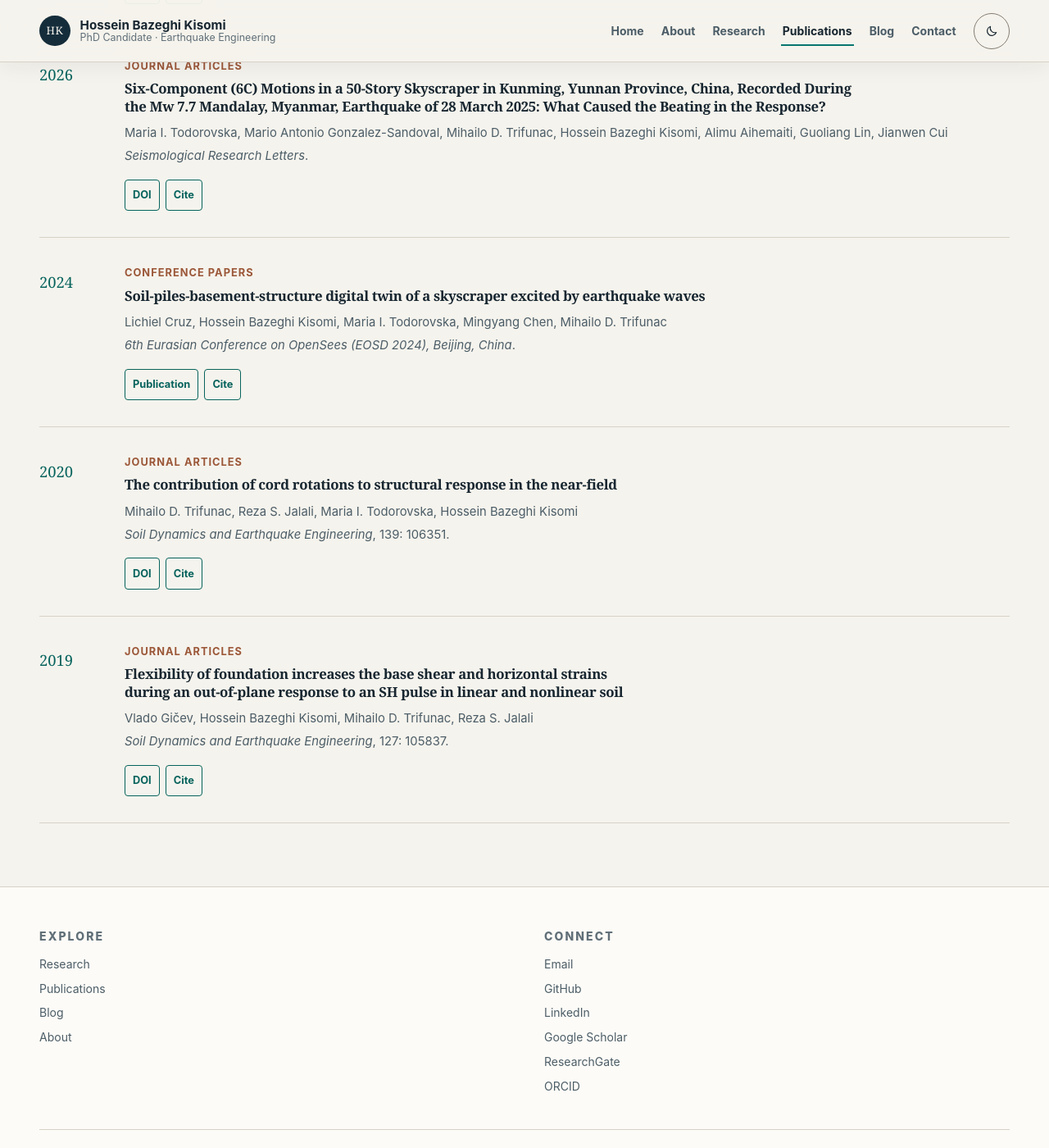
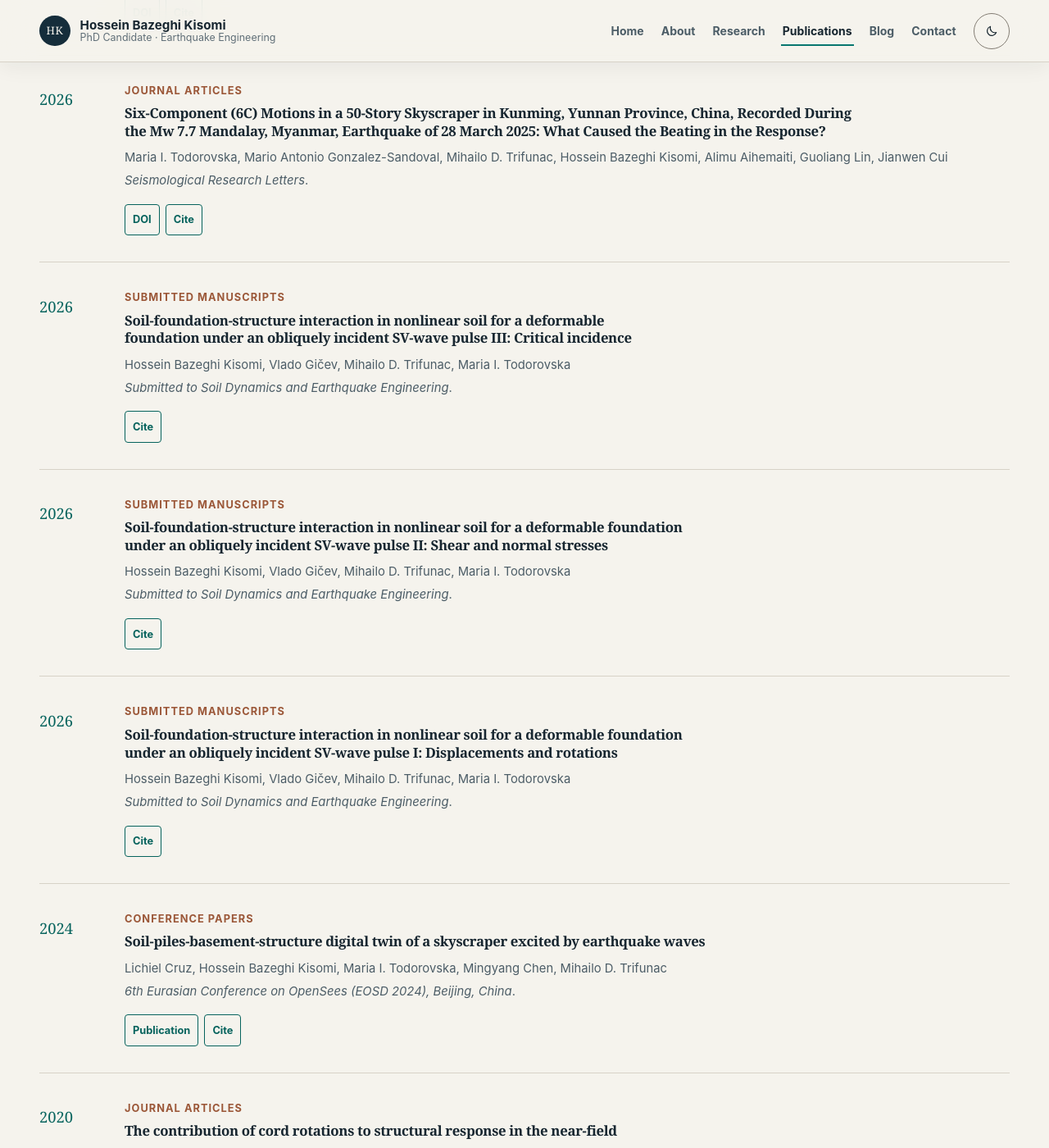
Before and after one commit to HosseinBazeghi/hosseinbazeghi.github.io, a Jekyll site: the page built from publications.md, in a window 1280 px wide and 1400 px high, scrolled down 695 px. Shown: the whole window at 82% size. Built offline with Jekyll 4.4.1, drawn with Linux system fonts in a browser that asks for light colours; some of the changed text lies outside the part shown.

Commit message:
Add submitted 2026 manuscripts

```diff
--- a/_data/publications.yml
+++ b/_data/publications.yml
@@ -1,3 +1,48 @@
+- id: bazeghi-kisomi-2026-sfsi-sv-wave-part-i
+  type: Submitted Manuscripts
+  title: "Soil-foundation-structure interaction in nonlinear soil for a deformable foundation under an obliquely incident SV-wave pulse I: Displacements and rotations"
+  authors: "Hossein Bazeghi Kisomi, Vlado Gičev, Mihailo D. Trifunac, Maria I. Todorovska"
+  venue: "Submitted to Soil Dynamics and Earthquake Engineering"
+  year: 2026
+  citation: "Bazeghi Kisomi, H., Gičev, V., Trifunac, M. D., and Todorovska, M. I. (2026). Soil-foundation-structure interaction in nonlinear soil for a deformable foundation under an obliquely incident SV-wave pulse I: Displacements and rotations. Submitted to Soil Dynamics and Earthquake Engineering."
+  bibtex: |
+    @unpublished{bazeghikisomi2026sfsi1,
+      title  = {Soil-foundation-structure interaction in nonlinear soil for a deformable foundation under an obliquely incident {SV}-wave pulse {I}: Displacements and rotations},
+      author = {Bazeghi Kisomi, Hossein and Gi\v{c}ev, Vlado and Trifunac, Mihailo D. and Todorovska, Maria I.},
+      note   = {Submitted to Soil Dynamics and Earthquake Engineering},
+      year   = {2026}
+    }
+
+- id: bazeghi-kisomi-2026-sfsi-sv-wave-part-ii
+  type: Submitted Manuscripts
+  title: "Soil-foundation-structure interaction in nonlinear soil for a deformable foundation under an obliquely incident SV-wave pulse II: Shear and normal stresses"
+  authors: "Hossein Bazeghi Kisomi, Vlado Gičev, Mihailo D. Trifunac, Maria I. Todorovska"
+  venue: "Submitted to Soil Dynamics and Earthquake Engineering"
+  year: 2026
+  citation: "Bazeghi Kisomi, H., Gičev, V., Trifunac, M. D., and Todorovska, M. I. (2026). Soil-foundation-structure interaction in nonlinear soil for a deformable foundation under an obliquely incident SV-wave pulse II: Shear and normal stresses. Submitted to Soil Dynamics and Earthquake Engineering."
+  bibtex: |
+    @unpublished{bazeghikisomi2026sfsi2,
+      title  = {Soil-foundation-structure interaction in nonlinear soil for a deformable foundation under an obliquely incident {SV}-wave pulse {II}: Shear and normal stresses},
+      author = {Bazeghi Kisomi, Hossein and Gi\v{c}ev, Vlado and Trifunac, Mihailo D. and Todorovska, Maria I.},
+      note   = {Submitted to Soil Dynamics and Earthquake Engineering},
+      year   = {2026}
+    }
+
+- id: bazeghi-kisomi-2026-sfsi-sv-wave-part-iii
+  type: Submitted Manuscripts
+  title: "Soil-foundation-structure interaction in nonlinear soil for a deformable foundation under an obliquely incident SV-wave pulse III: Critical incidence"
+  authors: "Hossein Bazeghi Kisomi, Vlado Gičev, Mihailo D. Trifunac, Maria I. Todorovska"
+  venue: "Submitted to Soil Dynamics and Earthquake Engineering"
+  year: 2026
+  citation: "Bazeghi Kisomi, H., Gičev, V., Trifunac, M. D., and Todorovska, M. I. (2026). Soil-foundation-structure interaction in nonlinear soil for a deformable foundation under an obliquely incident SV-wave pulse III: Critical incidence. Submitted to Soil Dynamics and Earthquake Engineering."
+  bibtex: |
+    @unpublished{bazeghikisomi2026sfsi3,
+      title  = {Soil-foundation-structure interaction in nonlinear soil for a deformable foundation under an obliquely incident {SV}-wave pulse {III}: Critical incidence},
+      author = {Bazeghi Kisomi, Hossein and Gi\v{c}ev, Vlado and Trifunac, Mihailo D. and Todorovska, Maria I.},
+      note   = {Submitted to Soil Dynamics and Earthquake Engineering},
+      year   = {2026}
+    }
+
 - id: todorovska-2026-six-component-motions
   type: Journal Articles
   title: "Six-Component (6C) Motions in a 50-Story Skyscraper in Kunming, Yunnan Province, China, Recorded During the Mw 7.7 Mandalay, Myanmar, Earthquake of 28 March 2025: What Caused the Beating in the Response?"
--- a/publications.md
+++ b/publications.md
@@ -1,7 +1,7 @@
 ---
 layout: default
 title: Publications
-description: "Peer-reviewed articles and conference papers by Hossein Bazeghi Kisomi."
+description: "Peer-reviewed articles, conference papers, and submitted manuscripts by Hossein Bazeghi Kisomi."
 ---
 <section class="page-shell shell">
   <header class="page-heading">
@@ -24,6 +24,7 @@ description: "Peer-reviewed articles and conference papers by Hossein Bazeghi Ki
     <button class="filter-button is-active" type="button" data-filter-button="all">All</button>
     <button class="filter-button" type="button" data-filter-button="journal-articles">Journals</button>
     <button class="filter-button" type="button" data-filter-button="conference-papers">Conferences</button>
+    <button class="filter-button" type="button" data-filter-button="submitted-manuscripts">Submitted</button>
     <button class="filter-button" type="button" data-filter-button="preprints">Preprints</button>
   </div>
 
```
